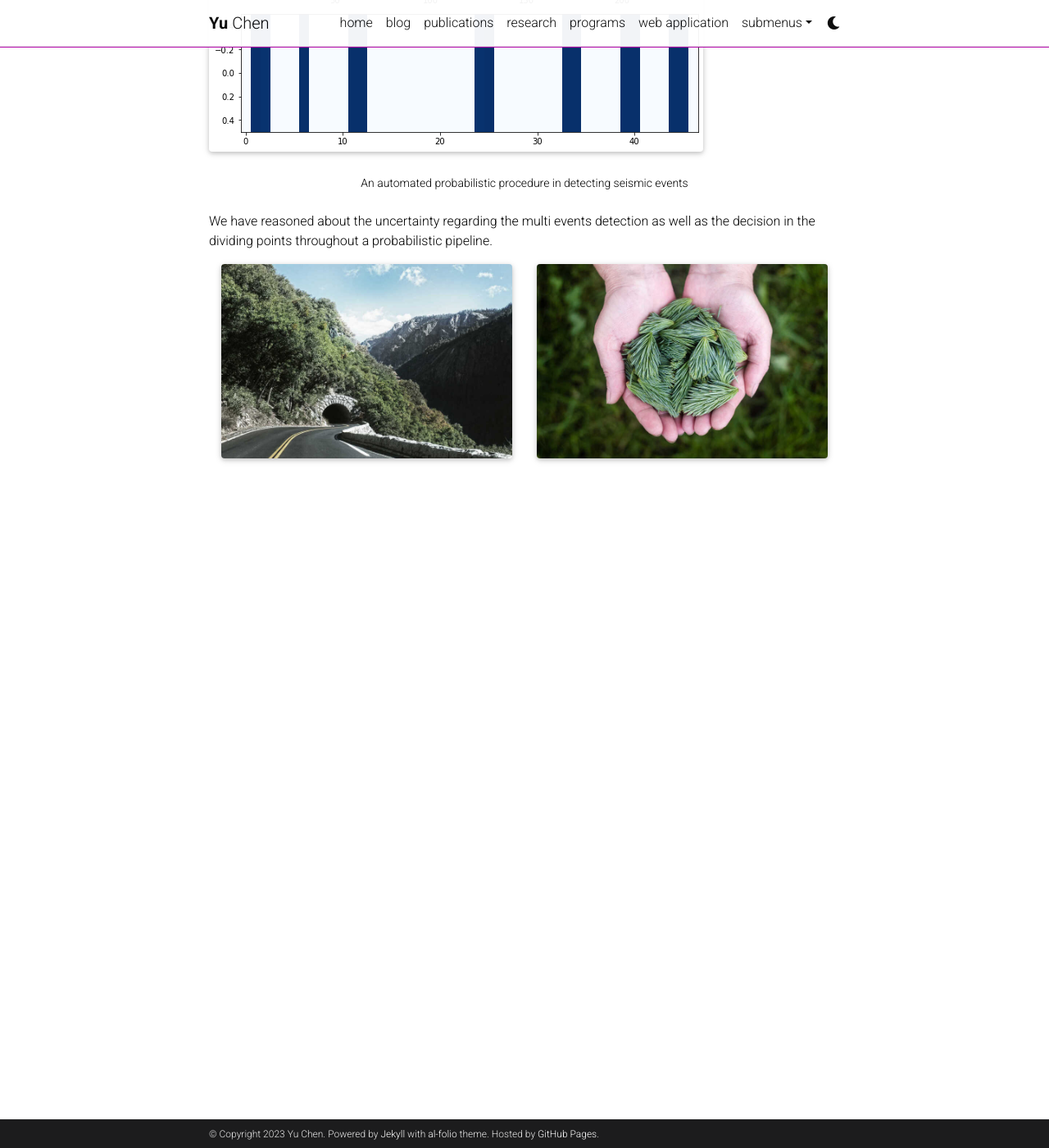
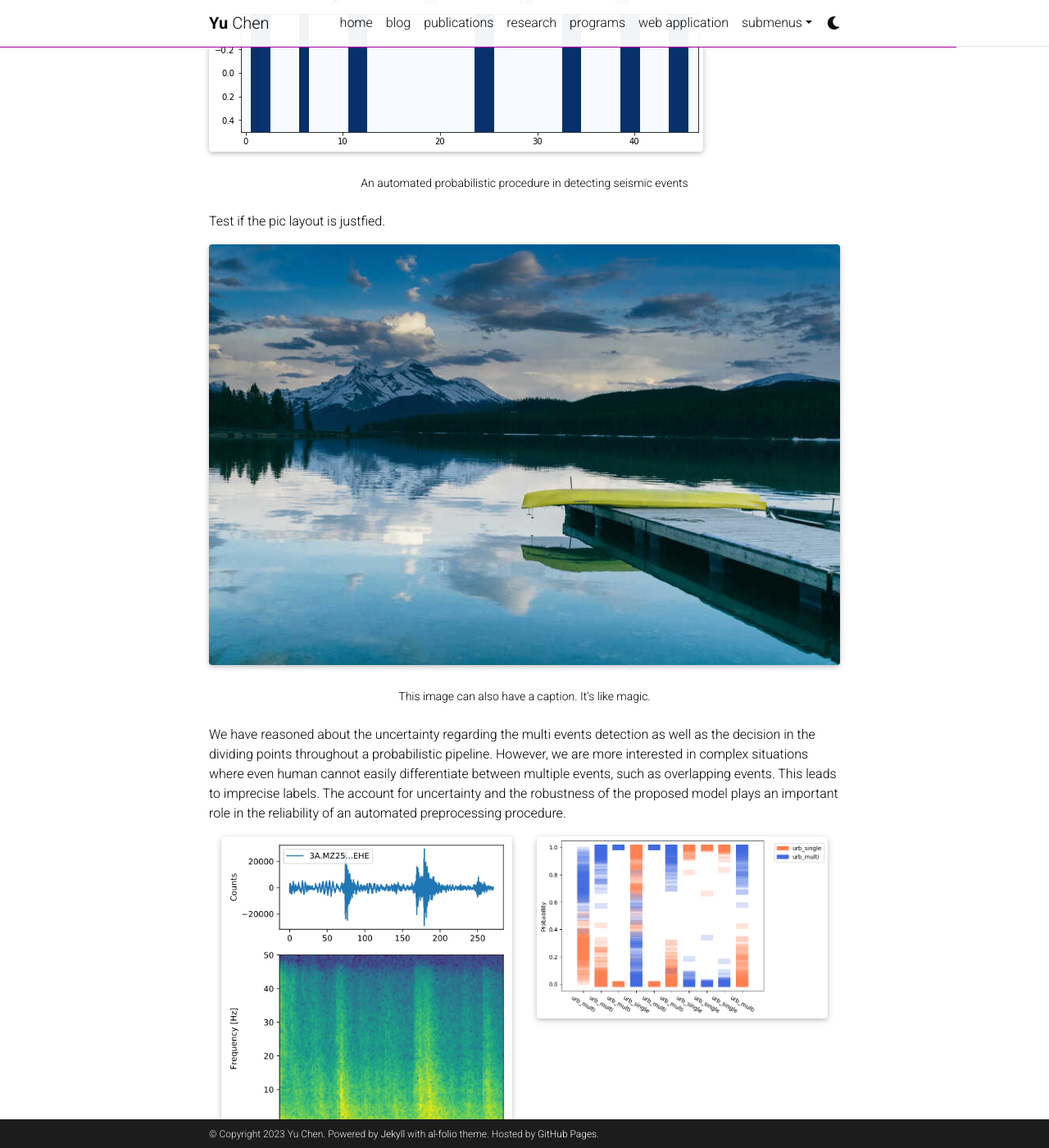
Before and after one commit to yuchenakaleslie/yuchenakaleslie.github.io, a Jekyll site: the page built from _projects/4_project.md, in a window 1280 px wide and 1400 px high, scrolled down 998 px. Shown: the whole window at 82% size. Built offline with Jekyll 4.4.1, drawn with Linux system fonts in a browser that asks for light colours; full-size pictures stand in for the smaller copies a plugin makes; comment, search, counter and statistics services are not loaded; a style sheet for code colours, icons or effects is not loaded.

Commit message:
revise project4

```diff
--- a/_projects/4_project.md
+++ b/_projects/4_project.md
@@ -22,14 +22,25 @@ Importantly, a Bayesian Convnet, having considered model uncertainty, is trained
     An automated probabilistic procedure in detecting seismic events
 </div>
 
-We have reasoned about the uncertainty regarding the multi events detection as well as the decision in the dividing points throughout a probabilistic pipeline.
+Test if the pic layout is justfied.
+
+<div class="row">
+    <div class="col-sm mt-3 mt-md-0">
+        {% include figure.html path="assets/img/5.jpg" title="example image" class="img-fluid rounded z-depth-1" %}
+    </div>
+</div>
+<div class="caption">
+    This image can also have a caption. It's like magic.
+</div>
+
+We have reasoned about the uncertainty regarding the multi events detection as well as the decision in the dividing points throughout a probabilistic pipeline. However, we are more interested in complex situations where even human cannot easily differentiate between multiple events, such as overlapping events. This leads to imprecise labels. The account for uncertainty and the robustness of the proposed model plays an important role in the reliability of an automated preprocessing procedure.
 
 <div class="container">
   <div class="row">
     <div class="col">
-        {% include figure.html path="assets/img/1.jpg" title="example image" class="img-fluid rounded z-depth-1" %}
+        {% include figure.html path="assets/img/multi_event_combo.png" title="example image" class="img-fluid rounded z-depth-1" %}
     </div>
     <div class="col">
-        {% include figure.html path="assets/img/3.jpg" title="example image" class="img-fluid rounded z-depth-1" %}
+        {% include figure.html path="assets/img/fancy_yarin_plot.png" title="example image" class="img-fluid rounded z-depth-1" %}
     </div>
   </div>
```
Also changed, not shown: assets/img/fancy_yarin_plot.png (added).
